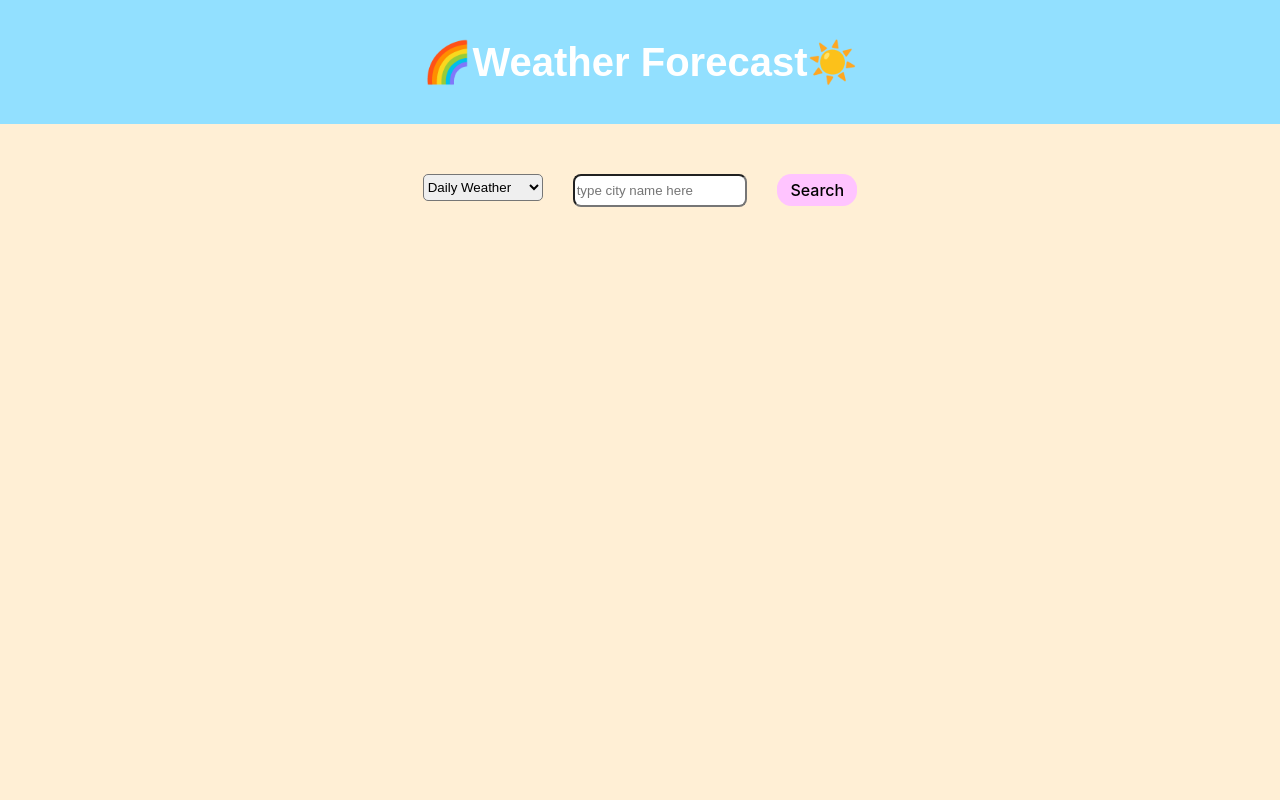
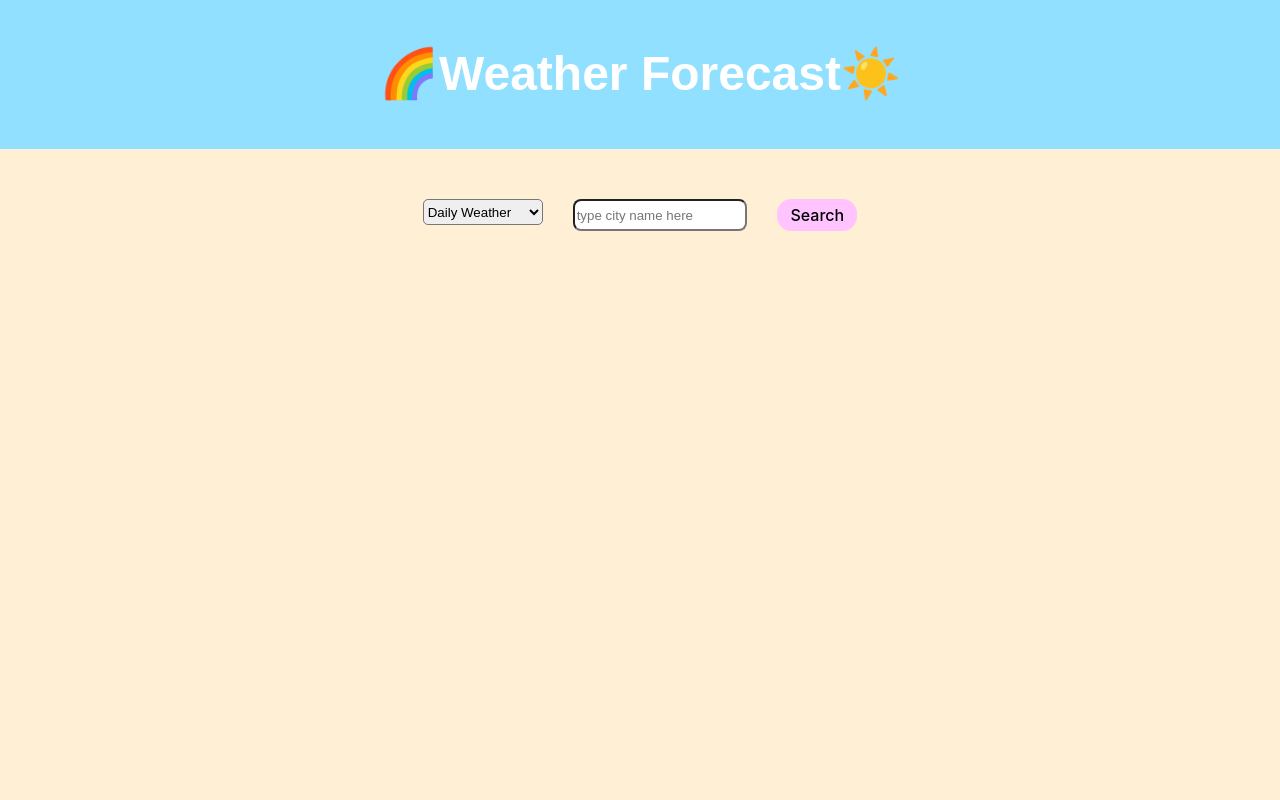
Before and after one commit to GO-SOPT-WEB/SiYeonLee, a React (Vite) app in the folder week4/weather/: page / in a window 1280 px wide. Shown: the top 800 px of the page. Built offline with nearby package versions, Linux system fonts and the light colour scheme.

Commit message:
UI: change Header text size

```diff
--- a/week4/weather/src/components/Header.tsx
+++ b/week4/weather/src/components/Header.tsx
@@ -18,7 +18,7 @@ const HeaderArea = styled.section`
 `;
 
 const Title = styled.h1`
-  font-size: 40px;
+  font-size: 3em;
   font-family: Arial, Helvetica, sans-serif;
   color: white;
 `;
```
